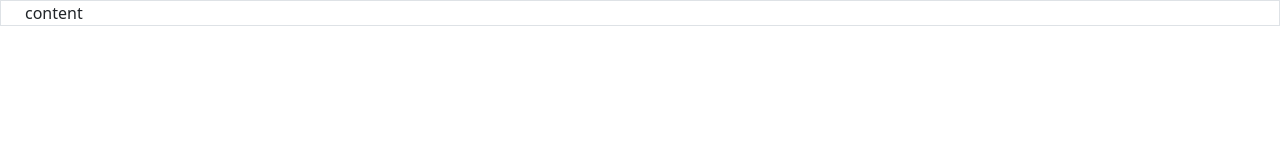
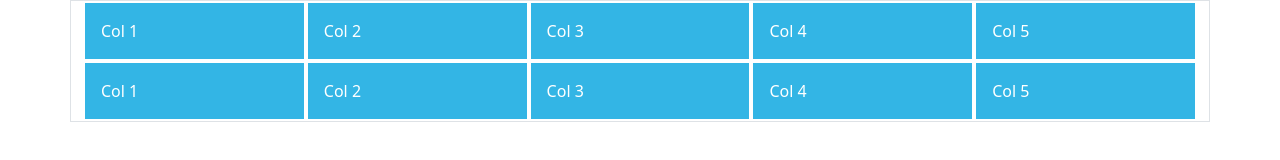
Before and after one commit to Cesarcasas0737/bootstrap_grid_System, a website: page index.html in a window 1280 px wide. Drawn offline with nearby package versions, Linux system fonts and the light colour scheme.

Commit message:
Making rows and col

```diff
--- a/index.html
+++ b/index.html
@@ -7,9 +7,26 @@
     <title>Document</title>
     <link rel="stylesheet" href="node_modules/bootstrap/dist/css/bootstrap-grid.css">
     <link href="https://cdn.jsdelivr.net/npm/bootstrap@5.0.2/dist/css/bootstrap.min.css" rel="stylesheet" integrity="sha384-EVSTQN3/azprG1Anm3QDgpJLIm9Nao0Yz1ztcQTwFspd3yD65VohhpuuCOmLASjC" crossorigin="anonymous">
+    <link rel="stylesheet" href="style.css">
 </head>
 <body>
-    <div class="container-fluid border">content</div>
+    <div class="container-md border">
+        <div class="row">
+            <div class="col">Col 1</div>
+            <div class="col">Col 2</div>
+            <div class="col">Col 3</div>
+            <div class="col">Col 4</div>
+            <div class="col">Col 5</div>
+        </div>
+        <div class="row">
+            <div class="col">Col 1</div>
+            <div class="col">Col 2</div>
+            <div class="col">Col 3</div>
+            <div class="col">Col 4</div>
+            <div class="col">Col 5</div>
+        </div>
+    </div>
+
     <script src="node_modules/bootstrap/dist/js/bootstrap.bundle.js"></script>
     <script src="https://cdn.jsdelivr.net/npm/@popperjs/core@2.9.2/dist/umd/popper.min.js" integrity="sha384-IQsoLXl5PILFhosVNubq5LC7Qb9DXgDA9i+tQ8Zj3iwWAwPtgFTxbJ8NT4GN1R8p" crossorigin="anonymous"></script>
     <script src="https://cdn.jsdelivr.net/npm/bootstrap@5.0.2/dist/js/bootstrap.min.js" integrity="sha384-cVKIPhGWiC2Al4u+LWgxfKTRIcfu0JTxR+EQDz/bgldoEyl4H0zUF0QKbrJ0EcQF" crossorigin="anonymous"></script>
--- /dev/null
+++ b/style.css
@@ -0,0 +1,6 @@
+[class*="col"]{
+    padding: 1rem;
+    background-color: #33b5e5;
+    border: 2px solid #fff;
+    color: #fff;
+}
```
